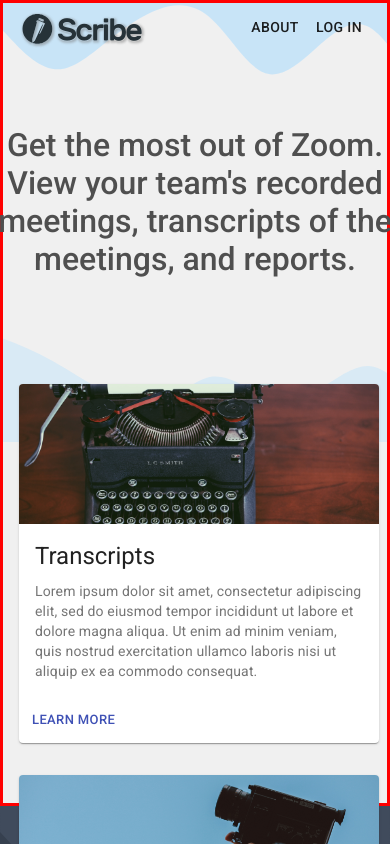
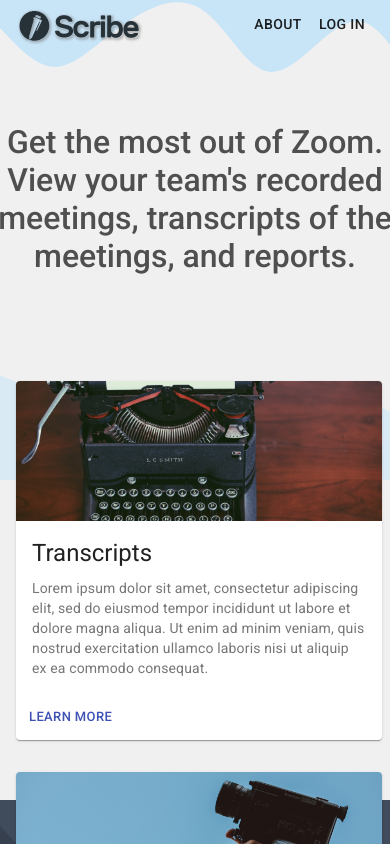
Before and after one commit to razume/client-transcripture, a React (Create React App) app: page / in a window 390 px wide. Shown: the top 844 px of the page. Built offline with nearby package versions, Linux system fonts and the light colour scheme.

Commit message:
improvements to landing page, still need to add breakpoints for mobile

```diff
--- a/src/components/LandingPage.js
+++ b/src/components/LandingPage.js
@@ -12,7 +12,14 @@
 import "../App.css";
 import axios from "axios";
 
-const LandingPage = ({ setAccessTokenSaved, redirectURL, clientID, posturl, setFolders, setTranscripts }) => {
+const LandingPage = ({
+  setAccessTokenSaved,
+  redirectURL,
+  clientID,
+  posturl,
+  setFolders,
+  setTranscripts,
+}) => {
   const url =
     "https://zoom.us/oauth/authorize?response_type=code&client_id=" +
     clientID +
@@ -32,7 +39,7 @@
         })
         .then(function (response) {
           console.log("Request for new Access token Response:", response);
-          setAccessTokenSaved(true)
+          setAccessTokenSaved(true);
         })
         .catch(function (error) {
           console.log(error);
@@ -42,12 +49,7 @@
 
   return (
     <Box>
-      <Box
-        display="flex"
-        flexDirection="column"
-        height="50rem"
-        border="3px solid red"
-      >
+      <Box display="flex" flexDirection="column" height="50rem">
         <svg
           xmlns="http://www.w3.org/2000/svg"
           viewBox="0 0 1340 320"
@@ -62,7 +64,7 @@
         <svg
           xmlns="http://www.w3.org/2000/svg"
           viewBox="300 0 1040 320"
-          style={{ zIndex: -1, position: "absolute", marginTop: "20rem" }}
+          style={{ zIndex: -1, position: "absolute", marginTop: "22.5rem" }}
         >
           <path
             fill="#a2d9ff"
```
